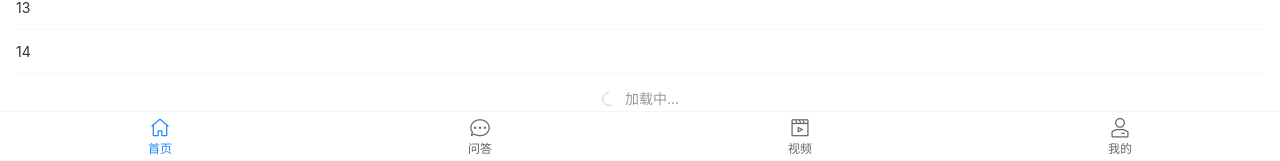
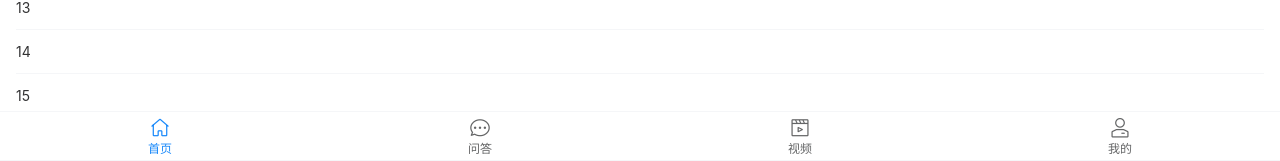
Before and after one commit to Richard-Van06/Toline-mob, a Vue app: page /#/home in a window 1280 px wide. Shown: the part 639-800 px from the top of the page. Built offline with nearby package versions, Linux system fonts and the light colour scheme; the HTML template or start-up script is replaced by a standard one.

Commit message:
完成home的信息列表框架

```diff
--- a/src/views/home/index.vue
+++ b/src/views/home/index.vue
@@ -13,7 +13,7 @@
           <!-- load：1）当页面加载时会默认调用一次，2）当上拉触底时，会触发这个方法 -->
           <!-- 这个方法有个坑：会自动将 list 中的 v-model 中对应属性设置 true,并且不自动设置为 false,在使用时，需要手动设置为 false -->
           <van-list v-model="loading" :finished="finished" finished-text="没有更多了" @load="onLoad">
-            <van-cell v-for="item in 14" :key="item" :title="item" />
+            <van-cell v-for="item in list" :key="item" :title="item" />
           </van-list>
         </van-tab>
       </van-tabs>
@@ -38,7 +38,20 @@ export default {
     }
   },
   methods: {
-    onload () {}
+    onLoad () {
+      // 扩展运算符(三点运算符)
+      // 前面的数据源(this.list) 加上后面加载的10条数据(更新的数据)
+      // 让list 在原有数据的基础上再添加 1-10个数据
+      this.list = [...this.list, 1, 2, 3, 4, 5, 6, 7, 8, 9, 10, 11, 12, 13, 14, 15]
+      // 判断内容触底, 不能再下拉
+      if (this.list.length >= 80) {
+        // 已经加载完成
+        this.finished = true
+      }
+      console.log('3211')
+      // 重新设置v-model中的loading的值
+      this.loading = false
+    }
   }
 }
 </script>
```
